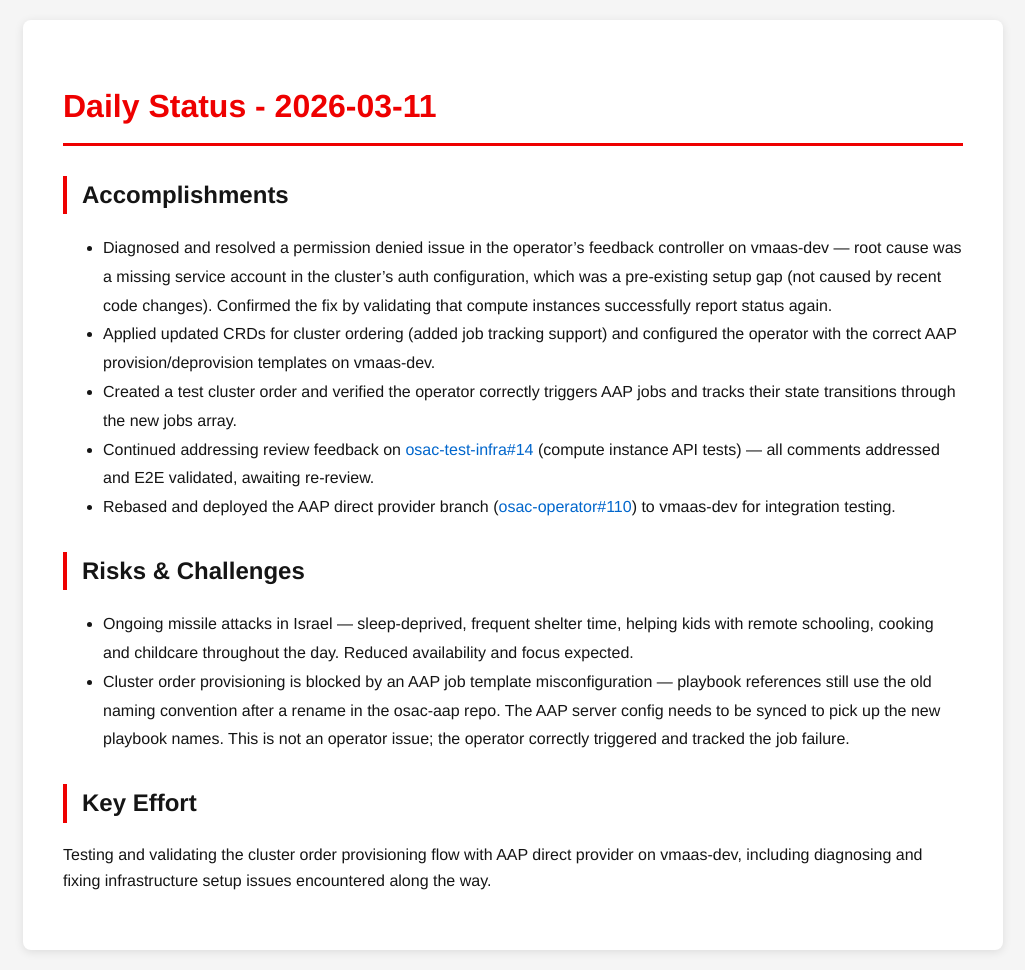
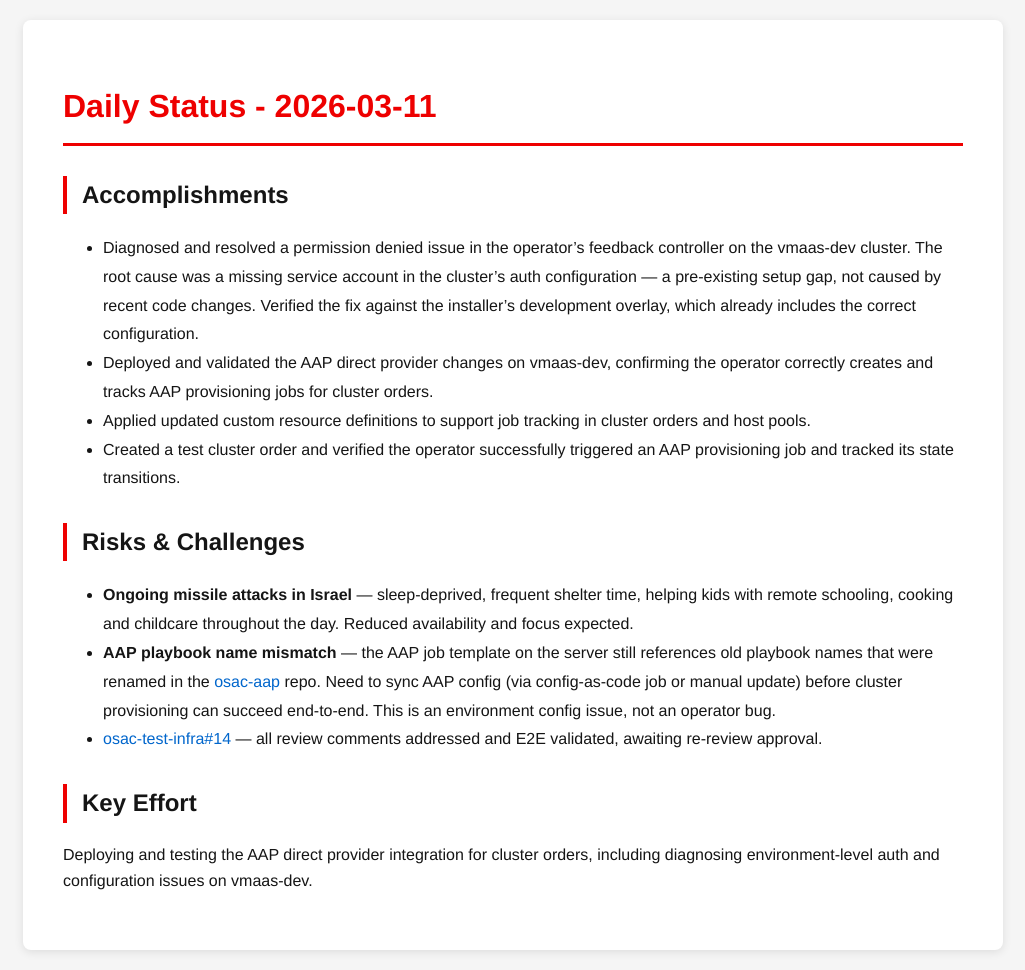
Before and after one commit to tzvatot/daily-status, a Jekyll site: the page built from 2026-03-11.md, in a window 1280 px wide. Shown: the whole page, without its empty margins (127-1152 px from the left). Built offline with Jekyll 4.4.1, drawn with Linux system fonts in a browser that asks for light colours.

Commit message:
Daily status update - 2026-03-11

```diff
--- a/2026-03-11.md
+++ b/2026-03-11.md
@@ -7,15 +7,15 @@ date: 2026-03-11
 # Daily Status - 2026-03-11
 
 ## Accomplishments
-- Diagnosed and resolved a permission denied issue in the operator's feedback controller on vmaas-dev — root cause was a missing service account in the cluster's auth configuration, which was a pre-existing setup gap (not caused by recent code changes). Confirmed the fix by validating that compute instances successfully report status again.
-- Applied updated CRDs for cluster ordering (added job tracking support) and configured the operator with the correct AAP provision/deprovision templates on vmaas-dev.
-- Created a test cluster order and verified the operator correctly triggers AAP jobs and tracks their state transitions through the new jobs array.
-- Continued addressing review feedback on [osac-test-infra#14](https://github.com/osac-project/osac-test-infra/pull/14) (compute instance API tests) — all comments addressed and E2E validated, awaiting re-review.
-- Rebased and deployed the AAP direct provider branch ([osac-operator#110](https://github.com/osac-project/osac-operator/pull/110)) to vmaas-dev for integration testing.
+- Diagnosed and resolved a permission denied issue in the operator's feedback controller on the vmaas-dev cluster. The root cause was a missing service account in the cluster's auth configuration — a pre-existing setup gap, not caused by recent code changes. Verified the fix against the installer's development overlay, which already includes the correct configuration.
+- Deployed and validated the AAP direct provider changes on vmaas-dev, confirming the operator correctly creates and tracks AAP provisioning jobs for cluster orders.
+- Applied updated custom resource definitions to support job tracking in cluster orders and host pools.
+- Created a test cluster order and verified the operator successfully triggered an AAP provisioning job and tracked its state transitions.
 
 ## Risks & Challenges
-- Ongoing missile attacks in Israel — sleep-deprived, frequent shelter time, helping kids with remote schooling, cooking and childcare throughout the day. Reduced availability and focus expected.
-- Cluster order provisioning is blocked by an AAP job template misconfiguration — playbook references still use the old naming convention after a rename in the osac-aap repo. The AAP server config needs to be synced to pick up the new playbook names. This is not an operator issue; the operator correctly triggered and tracked the job failure.
+- **Ongoing missile attacks in Israel** — sleep-deprived, frequent shelter time, helping kids with remote schooling, cooking and childcare throughout the day. Reduced availability and focus expected.
+- **AAP playbook name mismatch** — the AAP job template on the server still references old playbook names that were renamed in the [osac-aap](https://github.com/osac-project/osac-aap) repo. Need to sync AAP config (via config-as-code job or manual update) before cluster provisioning can succeed end-to-end. This is an environment config issue, not an operator bug.
+- [osac-test-infra#14](https://github.com/osac-project/osac-test-infra/pull/14) — all review comments addressed and E2E validated, awaiting re-review approval.
 
 ## Key Effort
-Testing and validating the cluster order provisioning flow with AAP direct provider on vmaas-dev, including diagnosing and fixing infrastructure setup issues encountered along the way.
+Deploying and testing the AAP direct provider integration for cluster orders, including diagnosing environment-level auth and configuration issues on vmaas-dev.
```
